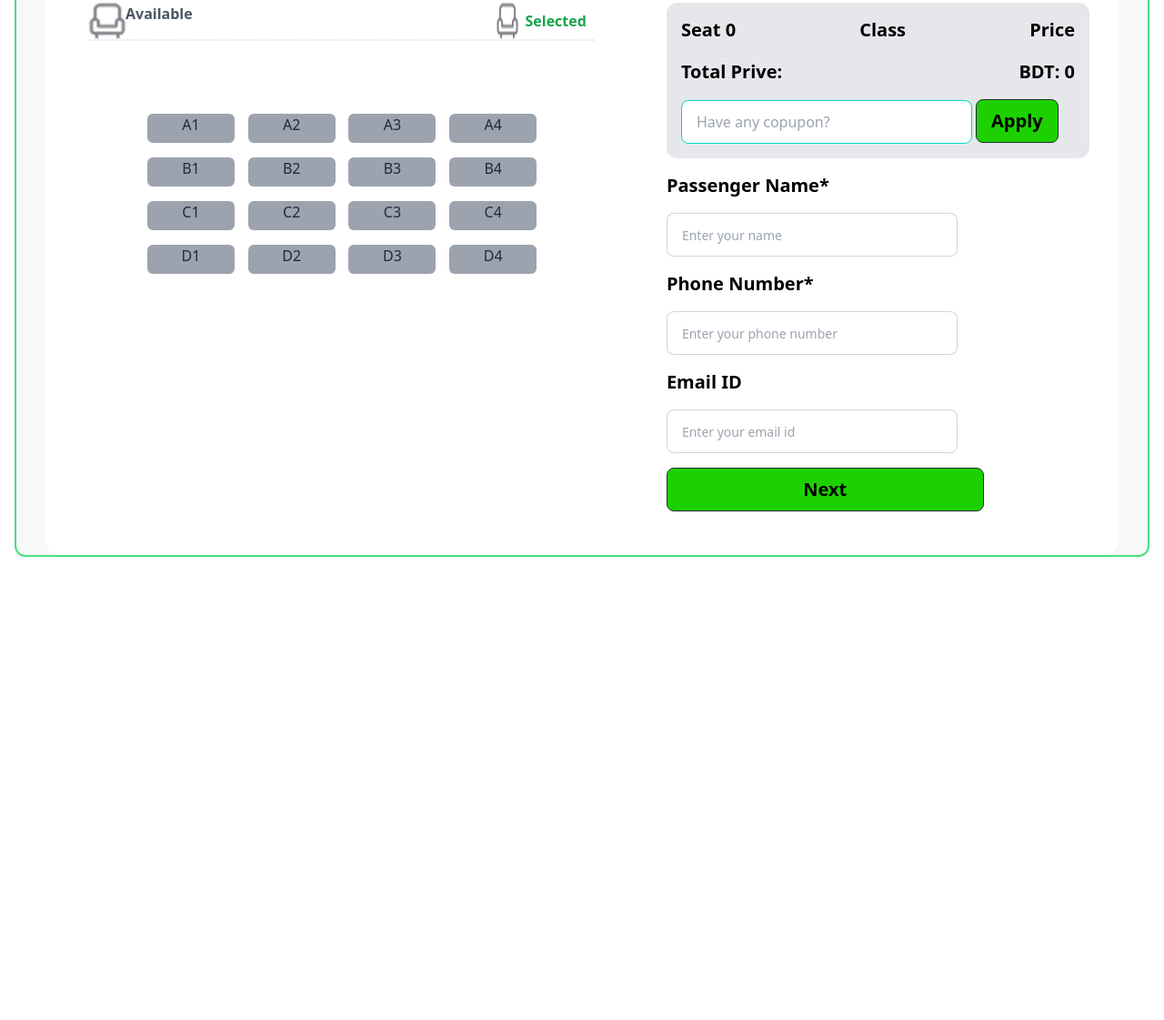
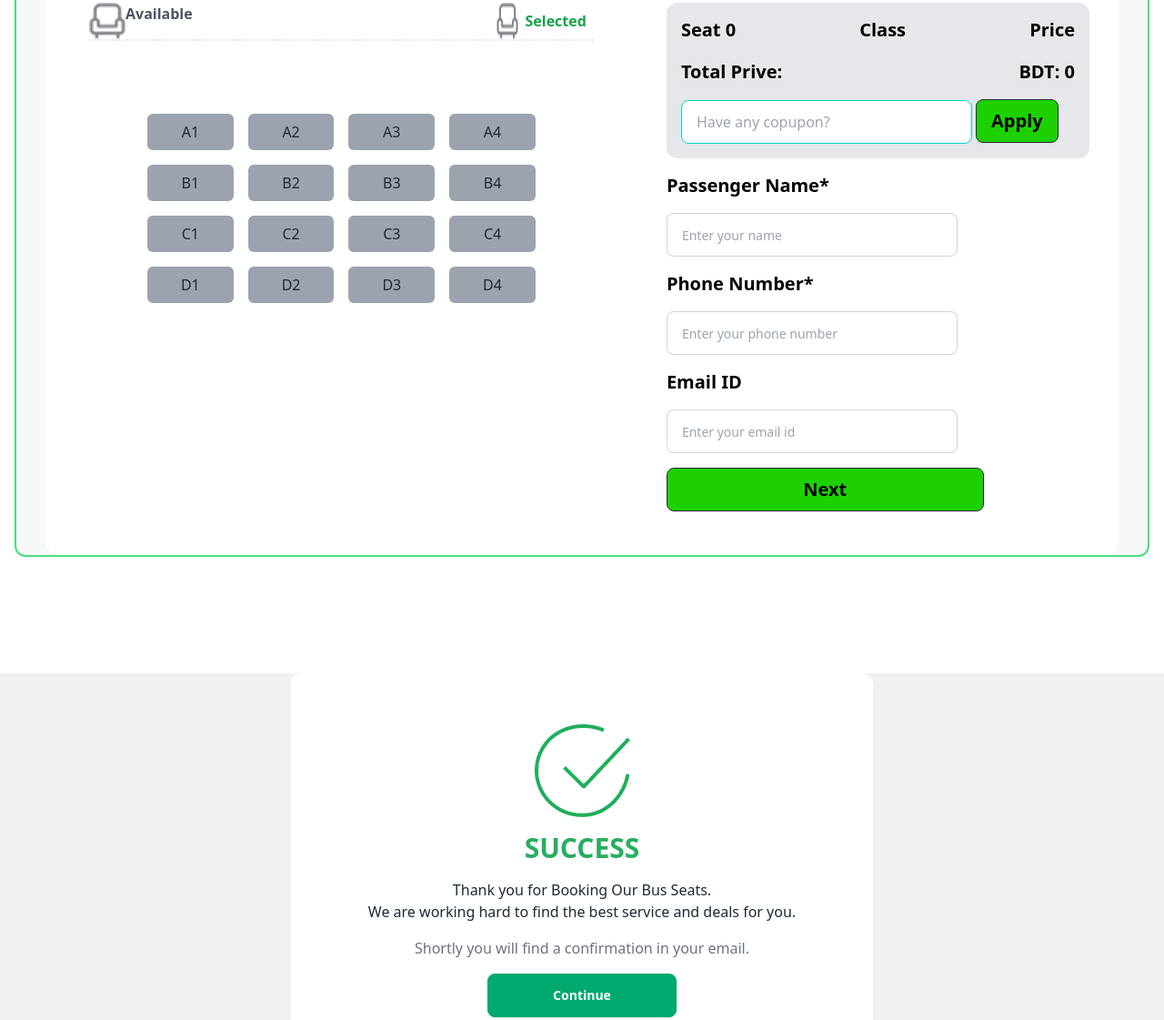
Before and after one commit to mehedi1699/b9-assignment05, a plain HTML site: page index.html in a window 1280 px wide. Shown: the part 1975-3096 px from the top of the page at 91% size. Before the commit the page ends 2667 px from the top, so only its background shows below. Drawn offline with nearby package versions, Linux system fonts and the light colour scheme.

Commit message:
succes section done

```diff
--- a/index.html
+++ b/index.html
@@ -15,6 +15,7 @@
 </head>
 
 <body>
+    <main>
         <nav class="raleway mx-20 ">
             <div class="navbar bg-base-100">
                 <div class="navbar-start">
@@ -49,6 +50,7 @@
                 </div>
             </div>
         </nav>
+
         <section class="hero mx-20 my-10 bg-no-repeat bg-cover w-11/12 min-h-96 text-center rounded-xl p-10">
             <div>
                 <h1 class="raleway py-8 text-6xl font-extrabold  text-white">End-to-End Travel with <br>
@@ -71,7 +73,8 @@
                         <p class="text-xl font-semibold text-black">on your next purchase</p>
                         <P class="text-xl text-gray-600">use by January 2024</P>
                     </div>
-                <div class="bg-[#FFBF0F] border-l-4 border-white rounded-r-xl border-dotted p-10 rounded-l-3xl w-56">
+                    <div
+                        class="bg-[#FFBF0F] border-l-4 border-white rounded-r-xl border-dotted p-10 rounded-l-3xl w-56">
                         <h3 class="raleway text-xl font-bold">NEW15</h3>
                         <p class="text-xl text-gray-600 ">Coupon Code</p>
                     </div>
@@ -83,7 +86,8 @@
                         <p class="text-xl font-semibold text-black">on your next purchase</p>
                         <P class="text-xl text-gray-600">use by January 2024</P>
                     </div>
-                <div class="bg-[#FFBF0F] border-l-4 border-white rounded-r-xl border-dotted p-10 rounded-l-3xl w-56">
+                    <div
+                        class="bg-[#FFBF0F] border-l-4 border-white rounded-r-xl border-dotted p-10 rounded-l-3xl w-56">
                         <h3 class="raleway text-xl font-bold">NEW15</h3>
                         <p class="text-xl text-gray-600 ">Coupon Code</p>
                     </div>
@@ -95,7 +99,8 @@
         <!-- poribahan section start here -->
         <section class="my-20 mx-4 bg-[#F7F8F8] border-2 border-green-400 px-8 rounded-xl">
             <h1 class="raleway text-5xl text-center font-bold my-8">Sky-Paribahan</h1>
-        <p class="text-xl text-gray-600 text-center">Yes, you can run unit tests and view the results directly within
+            <p class="text-xl text-gray-600 text-center">Yes, you can run unit tests and view the results directly
+                within
                 the app. The integrated <br>
                 testing features allow for a streamlined .</p>
 
@@ -145,7 +150,7 @@
                         class="bg-[#FFFFFF] w-96 border-l-4 rounded-r-xl border-dotted text-center border-green-400 p-10 rounded-l-3xl">
 
                         <img class="mx-auto" src="icon/fare.png" alt="">
-                    <h3  class="raleway text-xl font-bold"> <span id="price">550</span> Taka</h3>
+                        <h3 class="raleway text-xl font-bold"> <span id="price">550</span> Taka</h3>
                         <p class="text-xl text-gray-600 ">Per Seat</p>
 
                     </div>
@@ -168,22 +173,54 @@
                         </div>
                     </div>
                     <div class="m-10 p-10   grid grid-cols-4 grid-flow-row gap-4 ">
-                    <div class=" tickets w-24 h-8 text-center rounded-md bg-gray-400"><h3 class="seatNumbers" id="A1">A1</h3></div>
-                    <div class=" tickets w-24 h-8 text-center rounded-md bg-gray-400"><h3 class="seatNumbers" id="A2">A2</h3></div>
-                    <div class=" tickets w-24 h-8 text-center rounded-md bg-gray-400"><h3 class="seatNumbers" id="A3">A3</h3></div>
-                    <div class=" tickets w-24 h-8 text-center rounded-md bg-gray-400"><h3 class="seatNumbers" id="A4">A4</h3></div>
-                    <div class=" tickets w-24 h-8 text-center rounded-md bg-gray-400"><h3 class="seatNumbers" id="B1">B1</h3></div>
-                    <div class=" tickets w-24 h-8 text-center rounded-md bg-gray-400"><h3 class="seatNumbers" id="B2">B2</h3></div>
-                    <div class=" tickets w-24 h-8 text-center rounded-md bg-gray-400"><h3 class="seatNumbers" id="B3">B3</h3></div>
-                    <div class=" tickets w-24 h-8 text-center rounded-md bg-gray-400"><h3 class="seatNumbers" id="B4">B4</h3></div>
-                    <div class=" tickets w-24 h-8 text-center rounded-md bg-gray-400"><h3 class="seatNumbers" id="C1">C1</h3></div>
-                    <div class=" tickets w-24 h-8 text-center rounded-md bg-gray-400"><h3 class="seatNumbers" id="C2">C2</h3></div>
-                    <div class=" tickets w-24 h-8 text-center rounded-md bg-gray-400"><h3 class="seatNumbers" id="C3">C3</h3></div>
-                    <div class=" tickets w-24 h-8 text-center rounded-md bg-gray-400"><h3 class="seatNumbers" id="C4">C4</h3></div>
-                    <div class=" tickets w-24 h-8 text-center rounded-md bg-gray-400"><h3 class="seatNumbers" id="D1">D1</h3></div>
-                    <div class=" tickets w-24 h-8 text-center rounded-md bg-gray-400"><h3 class="seatNumbers" id="D2">D2</h3></div>
-                    <div class=" tickets w-24 h-8 text-center rounded-md bg-gray-400"><h3 class="seatNumbers" id="D3">D3</h3></div>
-                    <div class=" tickets w-24 h-8 text-center rounded-md bg-gray-400"><h3 class="seatNumbers" id="D4">D4</h3></div>
+                        <div class=" tickets  text-center rounded-md bg-gray-400">
+                            <h3 class="seatNumbers rounded-md p-2" id="A1">A1</h3>
+                        </div>
+                        <div class=" tickets  text-center rounded-md bg-gray-400">
+                            <h3 class="seatNumbers rounded-md p-2" id="A2">A2</h3>
+                        </div>
+                        <div class=" tickets  text-center rounded-md bg-gray-400">
+                            <h3 class="seatNumbers rounded-md p-2" id="A3">A3</h3>
+                        </div>
+                        <div class=" tickets  text-center rounded-md bg-gray-400">
+                            <h3 class="seatNumbers rounded-md p-2" id="A4">A4</h3>
+                        </div>
+                        <div class=" tickets  text-center rounded-md bg-gray-400">
+                            <h3 class="seatNumbers rounded-md p-2" id="B1">B1</h3>
+                        </div>
+                        <div class=" tickets  text-center rounded-md bg-gray-400">
+                            <h3 class="seatNumbers rounded-md p-2" id="B2">B2</h3>
+                        </div>
+                        <div class=" tickets  text-center rounded-md bg-gray-400">
+                            <h3 class="seatNumbers rounded-md p-2" id="B3">B3</h3>
+                        </div>
+                        <div class=" tickets  text-center rounded-md bg-gray-400">
+                            <h3 class="seatNumbers rounded-md p-2" id="B4">B4</h3>
+                        </div>
+                        <div class=" tickets  text-center rounded-md bg-gray-400">
+                            <h3 class="seatNumbers rounded-md p-2" id="C1">C1</h3>
+                        </div>
+                        <div class=" tickets  text-center rounded-md bg-gray-400">
+                            <h3 class="seatNumbers rounded-md p-2" id="C2">C2</h3>
+                        </div>
+                        <div class=" tickets  text-center rounded-md bg-gray-400">
+                            <h3 class="seatNumbers rounded-md p-2" id="C3">C3</h3>
+                        </div>
+                        <div class=" tickets  text-center rounded-md bg-gray-400">
+                            <h3 class="seatNumbers rounded-md p-2" id="C4">C4</h3>
+                        </div>
+                        <div class=" tickets  text-center rounded-md bg-gray-400">
+                            <h3 class="seatNumbers rounded-md p-2" id="D1">D1</h3>
+                        </div>
+                        <div class=" tickets  text-center rounded-md bg-gray-400">
+                            <h3 class="seatNumbers rounded-md p-2" id="D2">D2</h3>
+                        </div>
+                        <div class=" tickets  text-center rounded-md bg-gray-400">
+                            <h3 class="seatNumbers rounded-md p-2" id="D3">D3</h3>
+                        </div>
+                        <div class=" tickets  text-center rounded-md bg-gray-400">
+                            <h3 class="seatNumbers rounded-md p-2" id="D4">D4</h3>
+                        </div>
                     </div>
 
                 </div>
@@ -195,7 +232,8 @@
                     <div class="bg-gray-200 p-4 rounded-xl">
                         <div>
                             <div class="flex justify-between border-b-2 ">
-                            <h3 class="text-xl text-black font-semibold">Seat <span id="TotalSeatCount">0</span></h3>
+                                <h3 class="text-xl text-black font-semibold">Seat <span id="TotalSeatCount">0</span>
+                                </h3>
                                 <h3 class="text-xl text-black font-semibold">Class</h3>
                                 <h3 class="text-xl text-black font-semibold">Price</h3>
                             </div>
@@ -210,26 +248,47 @@
                             <h3 class="text-xl text-black font-semibold">BDT: <span id="totalPrice">0</span></h3>
                         </div>
                         <div>
-                        <input type="text" placeholder="Have any copupon?" class="input input-bordered input-accent w-full max-w-xs" />
+                            <input type="text" placeholder="Have any copupon?"
+                                class="input input-bordered input-accent w-full max-w-xs" />
                             <button class="btn btn-active btn-neutral text-black text-xl bg-[#1DD100]  ">Apply</button>
                         </div>
                     </div>
                     <div>
                         <p class="text-xl py-4 text-black font-semibold">Passenger Name*</p>
-                    <input type="text" placeholder="Enter your name" class="input input-bordered input-md w-full max-w-xs" />
+                        <input type="text" placeholder="Enter your name"
+                            class="input input-bordered input-md w-full max-w-xs" />
                         <p class="text-xl py-4 text-black font-semibold">Phone Number*</p>
-                    <input type="text" placeholder="Enter your phone number" class="input input-bordered input-md w-full max-w-xs" />
+                        <input type="text" placeholder="Enter your phone number"
+                            class="input input-bordered input-md w-full max-w-xs" />
                         <p class="text-xl py-4 text-black font-semibold">Email ID</p>
-                    <input type="text" placeholder="Enter your email id" class="input input-bordered input-md w-full max-w-xs" />
+                        <input type="text" placeholder="Enter your email id"
+                            class="input input-bordered input-md w-full max-w-xs" />
                         <br>
-                    <button class="btn my-4  btn-active w-3/4 btn-neutral text-black text-xl bg-[#1DD100]  ">Next</button>
+                        <button
+                            class="btn my-4  btn-active w-3/4 btn-neutral text-black text-xl bg-[#1DD100]  ">Next</button>
                     </div>
                 </div>
 
             </div>
 
         </section>
+
+
     </main>
+
+
+    <section class="h-screen bg-[#F2F1F1] ">
+            <div class="h-2/3 w-1/2 bg-white mt-32 rounded-xl text-center  mx-auto  p-10 gap-4">
+                <img class="mx-auto my-4" src="images/success.png" alt="">
+                <h1 class="text-3xl text-[#27AE60] font-bold m-4">SUCCESS</h1>
+                <p class="m-4">Thank you for Booking Our Bus Seats. <br>
+                    We are working hard to find the best service and deals for you.</p>
+                <p class="text-gray-500">Shortly you will find a confirmation in your email.</p>
+                <button class="btn btn-success w-52 m-4 text-white">Continue</button>
+            </div>
+    </section>
+
+
     <script src="app.js"></script>
 </body>
 
```
Also changed, not shown: app.js (+14 -7 lines). Lines whose indentation alone changed are shown as unchanged.
